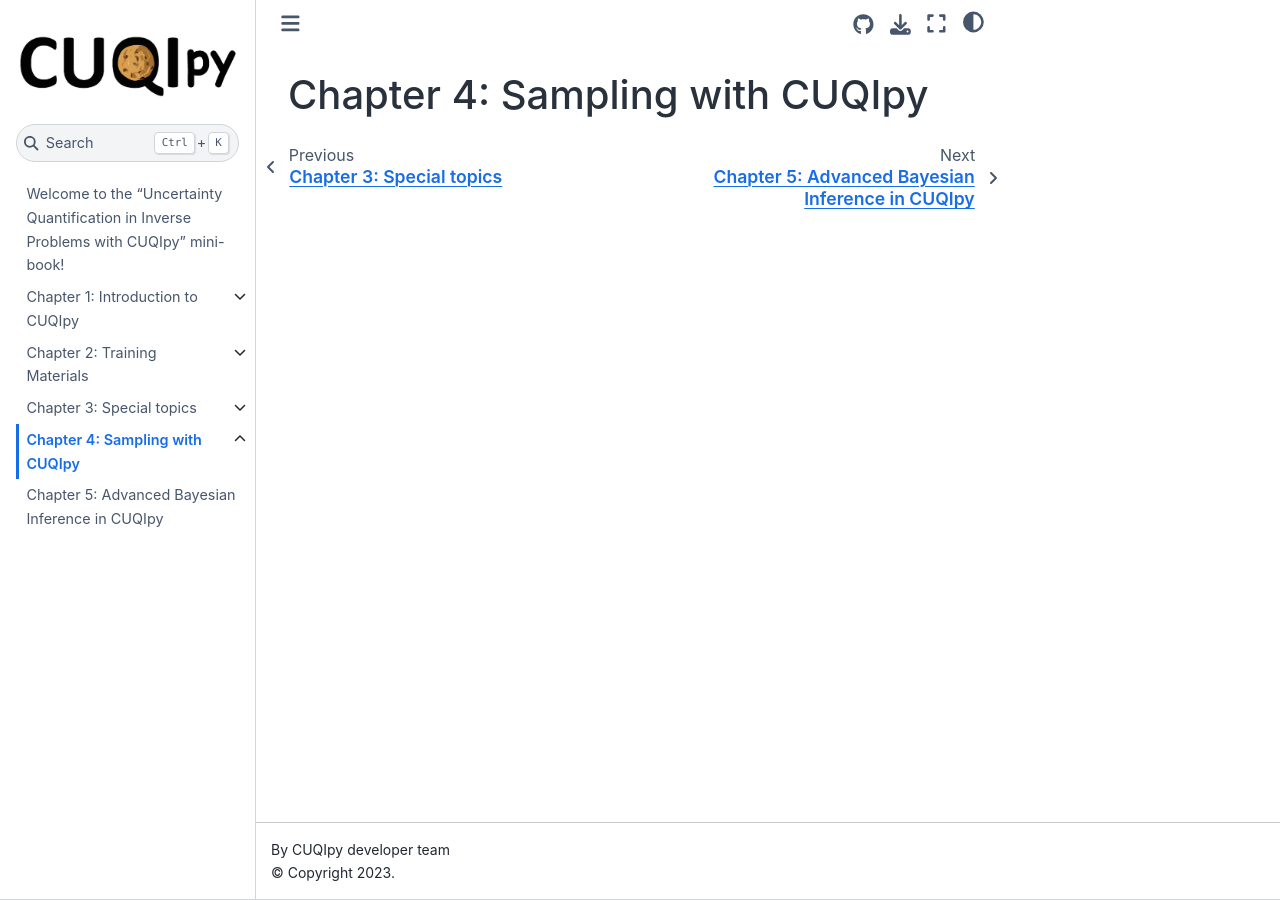
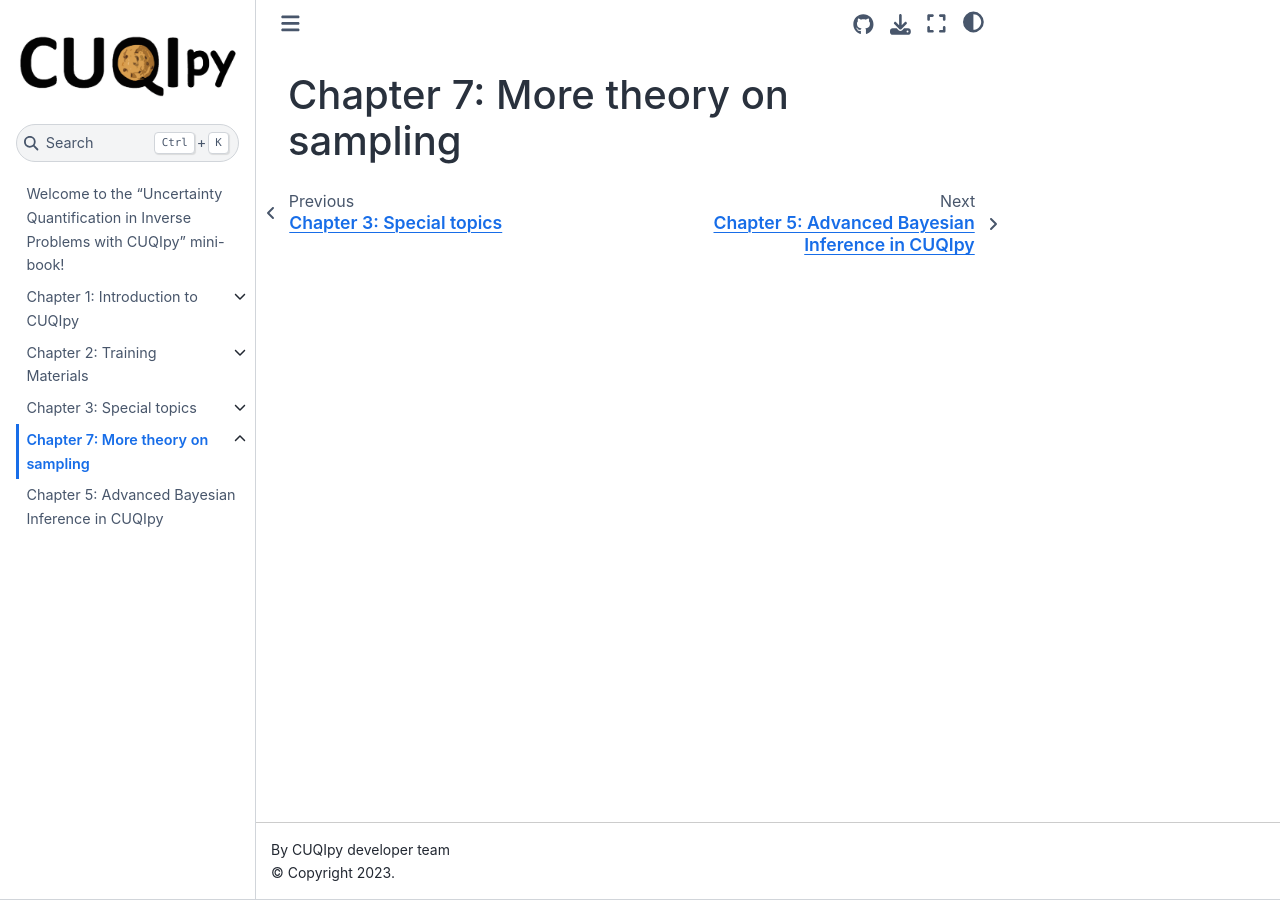
Before and after one commit to amal-ghamdi/CUQI-Book-test, a Jupyter Book: the page built from chapter03/chapter03.md, in a window 1280 px wide. Built offline with Jupyter Book 1.0.4 settings and Sphinx 7.4.7 and the Sphinx Book theme 1.1.4, drawn with Linux system fonts in a browser that asks for light colours; pages that are not in the unit, such as notebooks, are missing from menus.

Commit message:
Update title

```diff
--- a/chapter03/chapter03.md
+++ b/chapter03/chapter03.md
@@ -1 +1 @@
-# Chapter 4: Sampling with CUQIpy
+# Chapter 7: More theory on sampling
```
